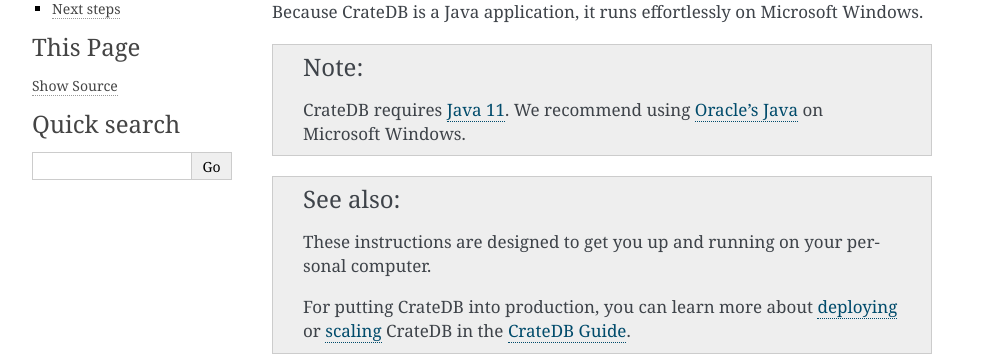
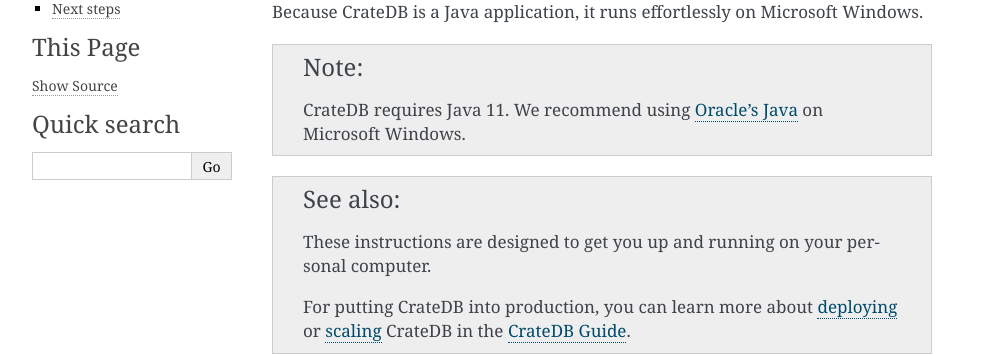
Before and after one commit to crate/crate-tutorials, a Sphinx documentation site: the page built from docs/getting-started/install-run/special/windows.rst, in a window 1280 px wide. Shown: the part 159-514 px from the top of the page, without its empty margins (148-1140 px from the left). Built offline with Sphinx 7.4.7, drawn with Linux system fonts in a browser that asks for light colours.

```diff
--- a/docs/getting-started/install-run/special/windows.rst
+++ b/docs/getting-started/install-run/special/windows.rst
@@ -9,7 +9,7 @@ Windows.
 
 .. NOTE::
 
-   CrateDB requires `Java 11`_. We recommend using `Oracle's Java`_ on
+   CrateDB requires Java 11. We recommend using `Oracle's Java`_ on
    Microsoft Windows.
 
 .. SEEALSO::
```
Also changed, not shown: other parts of docs/getting-started/install-run/special/windows.rst (+1 -2 lines).
